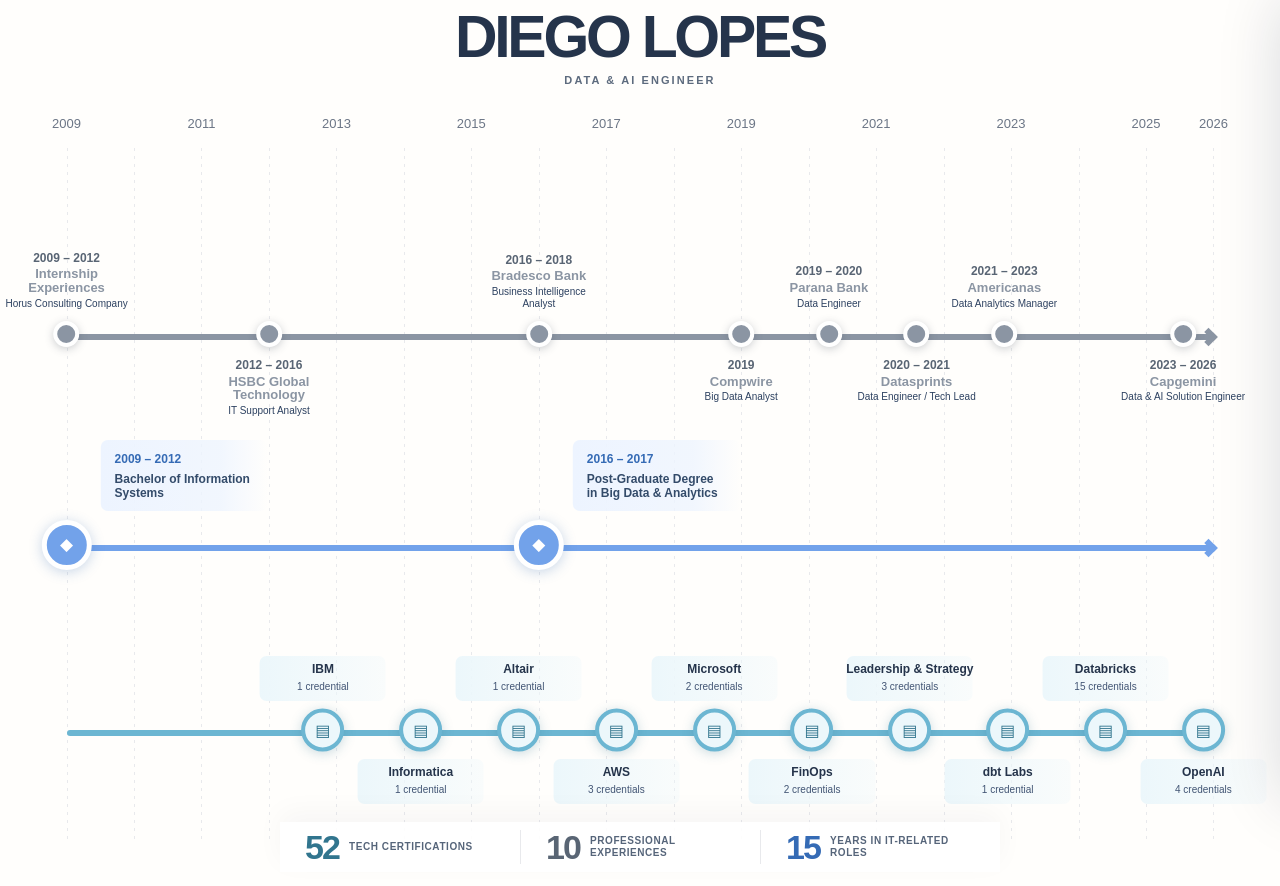
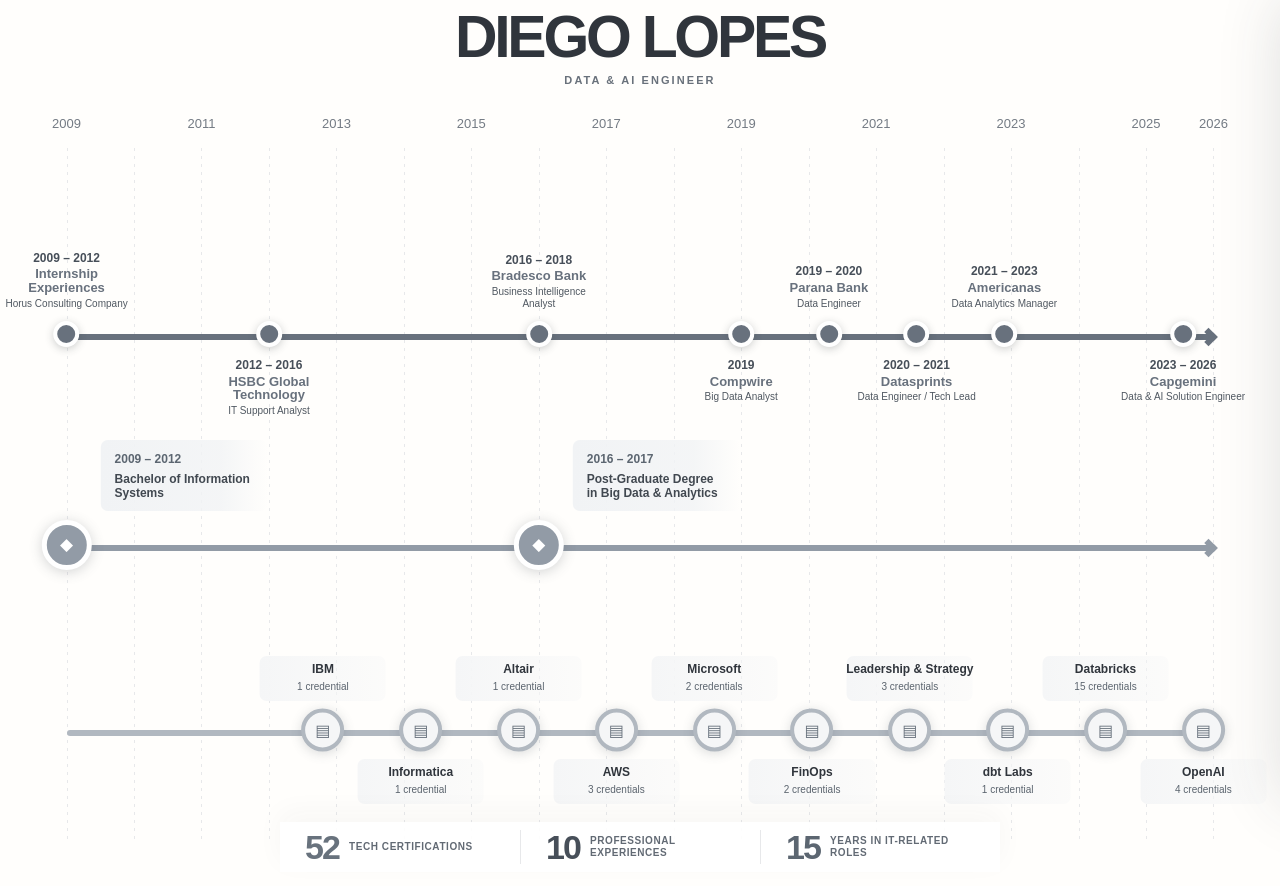
Before and after one commit to lopesdiego12/diego-lopes-career-map, a Next.js app: page / in a window 1280 px wide. Built offline with nearby package versions, Linux system fonts and the light colour scheme.

Commit message:
Use layered gray palette across timeline

```diff
--- a/app/globals.css
+++ b/app/globals.css
@@ -1,69 +1,69 @@
 @import 'tailwindcss';
 
-:root{--navy:#25344b;--experience-blue:#8b95a3;--experience-ink:#596574;--education-blue:#72a2ea;--education-ink:#356bb5;--education-soft:#edf4ff;--credential-blue:#6cb6d2;--credential-ink:#31758e;--credential-soft:#ecf7fb;--grid:#e8e9ec;--muted:#697587}
+:root{--navy:#30353c;--experience-gray:#68717d;--experience-ink:#474f59;--education-gray:#929ba6;--education-ink:#5c6671;--education-soft:#f1f3f5;--credential-gray:#b1b8c0;--credential-ink:#68727d;--credential-soft:#f5f6f7;--grid:#e7e8ea;--muted:#747b84}
 *{box-sizing:border-box}
 html,body{margin:0;min-height:100%;background:#fffefc;color:var(--navy);font-family:Arial,Helvetica,sans-serif}
 button{font:inherit}
 .career-page{min-height:100vh;background:#fffefc;overflow-x:clip;position:relative}
 .nameplate{height:96px;display:flex;flex-direction:column;align-items:center;justify-content:center}
 .nameplate strong{font-size:clamp(34px,4.6vw,60px);font-weight:900;line-height:.92;letter-spacing:-.055em}
-.nameplate span{margin-top:10px;color:#5d6b7e;font-size:11px;font-weight:700;line-height:1;letter-spacing:.19em;text-transform:uppercase}
+.nameplate span{margin-top:10px;color:#69717b;font-size:11px;font-weight:700;line-height:1;letter-spacing:.19em;text-transform:uppercase}
 .timeline-shell{--side-pad:clamp(64px,5.2vw,88px);position:relative;width:min(100%,1680px);height:calc(100vh - 96px);min-height:790px;margin:0 auto;padding:0 var(--side-pad) 42px}
 .years{position:absolute;left:var(--side-pad);right:var(--side-pad);top:18px;height:32px}
-.years span{display:none;position:absolute;transform:translateX(-50%);color:#6c7686;font-size:13px;font-variant-numeric:tabular-nums}
+.years span{display:none;position:absolute;transform:translateX(-50%);color:#747b84;font-size:13px;font-variant-numeric:tabular-nums}
 .years span.is-labelled{display:block}
 .grid{position:absolute;left:var(--side-pad);right:var(--side-pad);top:52px;bottom:42px;pointer-events:none}
 .grid i{position:absolute;top:0;bottom:0;width:1px;background:repeating-linear-gradient(to bottom,var(--grid) 0 3px,transparent 3px 8px)}
 .route{position:absolute;left:var(--side-pad);right:var(--side-pad);height:172px}
-.experience-route{top:154px;color:var(--experience-blue)}
-.education-route{top:365px;color:var(--education-blue)}
-.credential-route{top:550px;color:var(--credential-blue)}
+.experience-route{top:154px;color:var(--experience-gray)}
+.education-route{top:365px;color:var(--education-gray)}
+.credential-route{top:550px;color:var(--credential-gray)}
 .route-line{position:absolute;left:0;right:0;top:84px;height:6px;border-radius:8px;background:currentColor}
 .route-line:after{content:'';position:absolute;right:-2px;top:50%;width:13px;height:13px;border-right:6px solid currentColor;border-top:6px solid currentColor;transform:translateY(-50%) rotate(45deg)}
 .experience-stop,.education-stop,.provider-stop{position:absolute;top:84px;transform:translate(-50%,-50%);z-index:2}
 .experience-stop{width:clamp(118px,9.5vw,160px);text-align:center}
-.experience-stop .station{position:absolute;left:50%;top:50%;width:26px;height:26px;border-radius:50%;background:var(--experience-blue);border:4px solid #fff;box-shadow:0 2px 9px rgba(56,68,82,.25);transform:translate(-50%,-50%)}
+.experience-stop .station{position:absolute;left:50%;top:50%;width:26px;height:26px;border-radius:50%;background:var(--experience-gray);border:4px solid #fff;box-shadow:0 2px 9px rgba(48,53,60,.24);transform:translate(-50%,-50%)}
 .experience-stop div{position:absolute;left:50%;width:clamp(118px,9.8vw,165px);display:flex;flex-direction:column;align-items:center;transform:translateX(-50%)}
 .experience-stop:nth-of-type(odd) div{bottom:25px}
 .experience-stop:nth-of-type(even) div{top:25px}
 .experience-stop b{color:var(--experience-ink);font-size:12px;line-height:1.05}
 .experience-stop strong{margin-top:3px;font-size:13px;line-height:1.05}
-.experience-stop small{margin-top:3px;color:#2d4160;font-size:10px;line-height:1.15}
+.experience-stop small{margin-top:3px;color:#505861;font-size:10px;line-height:1.15}
 .education-stop{width:clamp(190px,15.5vw,260px)}
-.education-icon{position:absolute;left:50%;top:0;display:grid;place-items:center;width:50px;height:50px;border-radius:50%;color:#fff;background:var(--education-blue);border:5px solid #fff;box-shadow:0 2px 13px rgba(53,107,181,.28);font-size:17px;transform:translate(-50%,-50%)}
-.education-stop div{position:absolute;left:calc(50% + 34px);bottom:34px;width:clamp(165px,13.1vw,220px);display:flex;flex-direction:column;padding:10px 14px;border-radius:7px;background:linear-gradient(90deg,var(--education-soft),rgba(237,244,255,.76) 72%,rgba(255,254,252,.2))}
+.education-icon{position:absolute;left:50%;top:0;display:grid;place-items:center;width:50px;height:50px;border-radius:50%;color:#fff;background:var(--education-gray);border:5px solid #fff;box-shadow:0 2px 13px rgba(70,78,88,.24);font-size:17px;transform:translate(-50%,-50%)}
+.education-stop div{position:absolute;left:calc(50% + 34px);bottom:34px;width:clamp(165px,13.1vw,220px);display:flex;flex-direction:column;padding:10px 14px;border-radius:7px;background:linear-gradient(90deg,var(--education-soft),rgba(241,243,245,.78) 72%,rgba(255,254,252,.2))}
 .education-stop b{color:var(--education-ink);font-size:12px}
-.education-stop strong{margin-top:4px;color:#334b6a;font-size:12px;line-height:1.22}
+.education-stop strong{margin-top:4px;color:#414850;font-size:12px;line-height:1.22}
 .provider-stop{width:clamp(112px,9.75vw,164px);padding:0;border:0;background:transparent;color:var(--navy);text-align:center;cursor:pointer}
-.credential-icon{position:absolute;left:50%;top:50%;display:grid;place-items:center;width:43px;height:43px;border-radius:50%;background:var(--credential-soft);border:4px solid var(--credential-blue);color:var(--credential-ink);box-shadow:0 2px 12px rgba(49,117,142,.25);font-size:16px;transform:translate(-50%,-50%);transition:transform .18s ease,box-shadow .18s ease}
-.provider-copy{position:absolute;left:50%;width:clamp(112px,9.85vw,166px);display:flex;flex-direction:column;align-items:center;transform:translateX(-50%);padding:7px 8px;border-radius:7px;background:linear-gradient(90deg,var(--credential-soft),rgba(236,247,251,.3))}
+.credential-icon{position:absolute;left:50%;top:50%;display:grid;place-items:center;width:43px;height:43px;border-radius:50%;background:var(--credential-soft);border:4px solid var(--credential-gray);color:var(--credential-ink);box-shadow:0 2px 12px rgba(70,78,88,.2);font-size:16px;transform:translate(-50%,-50%);transition:transform .18s ease,box-shadow .18s ease}
+.provider-copy{position:absolute;left:50%;width:clamp(112px,9.85vw,166px);display:flex;flex-direction:column;align-items:center;transform:translateX(-50%);padding:7px 8px;border-radius:7px;background:linear-gradient(90deg,var(--credential-soft),rgba(245,246,247,.34))}
 .provider-stop:nth-of-type(odd) .provider-copy{bottom:29px}
 .provider-stop:nth-of-type(even) .provider-copy{top:29px}
 .provider-copy strong{font-size:12px;line-height:1.1;white-space:nowrap}
-.provider-copy small{margin-top:3px;color:#425574;font-size:10px;white-space:nowrap}
-.provider-stop:hover .credential-icon,.provider-stop:focus-visible .credential-icon,.provider-stop.is-active .credential-icon{transform:translate(-50%,-50%) scale(1.12);box-shadow:0 0 0 5px #fff,0 5px 17px rgba(49,117,142,.34)}
+.provider-copy small{margin-top:3px;color:#5b646e;font-size:10px;white-space:nowrap}
+.provider-stop:hover .credential-icon,.provider-stop:focus-visible .credential-icon,.provider-stop.is-active .credential-icon{transform:translate(-50%,-50%) scale(1.12);box-shadow:0 0 0 5px #fff,0 5px 17px rgba(70,78,88,.3)}
 .provider-stop:focus-visible{outline:2px solid var(--navy);outline-offset:28px;border-radius:50%}
-.career-stats{position:absolute;z-index:10;left:50%;bottom:14px;display:flex;align-items:center;justify-content:center;width:min(720px,calc(100vw - 40px));padding:8px 0;transform:translateX(-50%);background:rgba(255,255,255,.92);box-shadow:0 -10px 28px rgba(7,26,54,.035)}
+.career-stats{position:absolute;z-index:10;left:50%;bottom:14px;display:flex;align-items:center;justify-content:center;width:min(720px,calc(100vw - 40px));padding:8px 0;transform:translateX(-50%);background:rgba(255,255,255,.92);box-shadow:0 -10px 28px rgba(48,53,60,.035)}
 .career-stat{display:grid;grid-template-columns:auto 1fr;align-items:center;gap:10px;width:33.333%;padding:0 25px}
 .career-stat+.career-stat{border-left:1px solid var(--grid)}
 .career-stat strong{font-size:34px;line-height:1;font-weight:900;letter-spacing:-.055em;font-variant-numeric:tabular-nums}
-.career-stat span{color:#56657a;font-size:10px;font-weight:700;line-height:1.18;text-transform:uppercase;letter-spacing:.055em}
+.career-stat span{color:#626a74;font-size:10px;font-weight:700;line-height:1.18;text-transform:uppercase;letter-spacing:.055em}
 .certification-stat strong{color:var(--credential-ink)}
 .experience-stat strong{color:var(--experience-ink)}
 .years-stat strong{color:var(--education-ink)}
-.drawer-backdrop{position:fixed;inset:0;z-index:30;background:rgba(7,26,54,.18);opacity:0;pointer-events:none;transition:opacity .22s ease}
+.drawer-backdrop{position:fixed;inset:0;z-index:30;background:rgba(48,53,60,.18);opacity:0;pointer-events:none;transition:opacity .22s ease}
 .drawer-backdrop.is-open{opacity:1;pointer-events:auto}
-.credential-drawer{position:fixed;z-index:40;top:0;right:0;width:min(520px,92vw);height:100vh;background:#fff;box-shadow:-24px 0 60px rgba(7,26,54,.16);transform:translateX(105%);transition:transform .28s cubic-bezier(.2,.8,.2,1);padding:34px 34px 42px;overflow-y:auto}
+.credential-drawer{position:fixed;z-index:40;top:0;right:0;width:min(520px,92vw);height:100vh;background:#fff;box-shadow:-24px 0 60px rgba(48,53,60,.16);transform:translateX(105%);transition:transform .28s cubic-bezier(.2,.8,.2,1);padding:34px 34px 42px;overflow-y:auto}
 .credential-drawer.is-open{transform:translateX(0)}
 .drawer-head{display:flex;justify-content:space-between;gap:20px;padding-bottom:24px;border-bottom:1px solid var(--grid)}
 .drawer-kicker{color:var(--credential-ink);font-size:10px;font-weight:700;letter-spacing:.14em;text-transform:uppercase}
 .drawer-head h2{margin:10px 0 3px;font-size:34px;letter-spacing:-.04em}
 .drawer-head p{margin:0;color:var(--muted);font-size:13px}
 .close-button{width:42px;height:42px;border:1px solid var(--grid);border-radius:50%;background:#fff;color:var(--navy);cursor:pointer;font-size:26px;line-height:1}
-.close-button:hover{background:#f4f7fa}
+.close-button:hover{background:#f4f4f4}
 .credential-list{list-style:none;margin:0;padding:0}
 .credential-list li{display:grid;grid-template-columns:34px 1fr auto;gap:12px;align-items:start;padding:18px 2px;border-bottom:1px solid var(--grid)}
-.credential-list li>span,.credential-list time{color:#8a95a5;font-size:11px;font-variant-numeric:tabular-nums}
+.credential-list li>span,.credential-list time{color:#898f96;font-size:11px;font-variant-numeric:tabular-nums}
 .credential-list strong{display:block;font-size:13px;line-height:1.35}
 .credential-list small{display:block;margin-top:5px;color:var(--muted);font-size:11px}
 @media(max-width:1200px){
```
